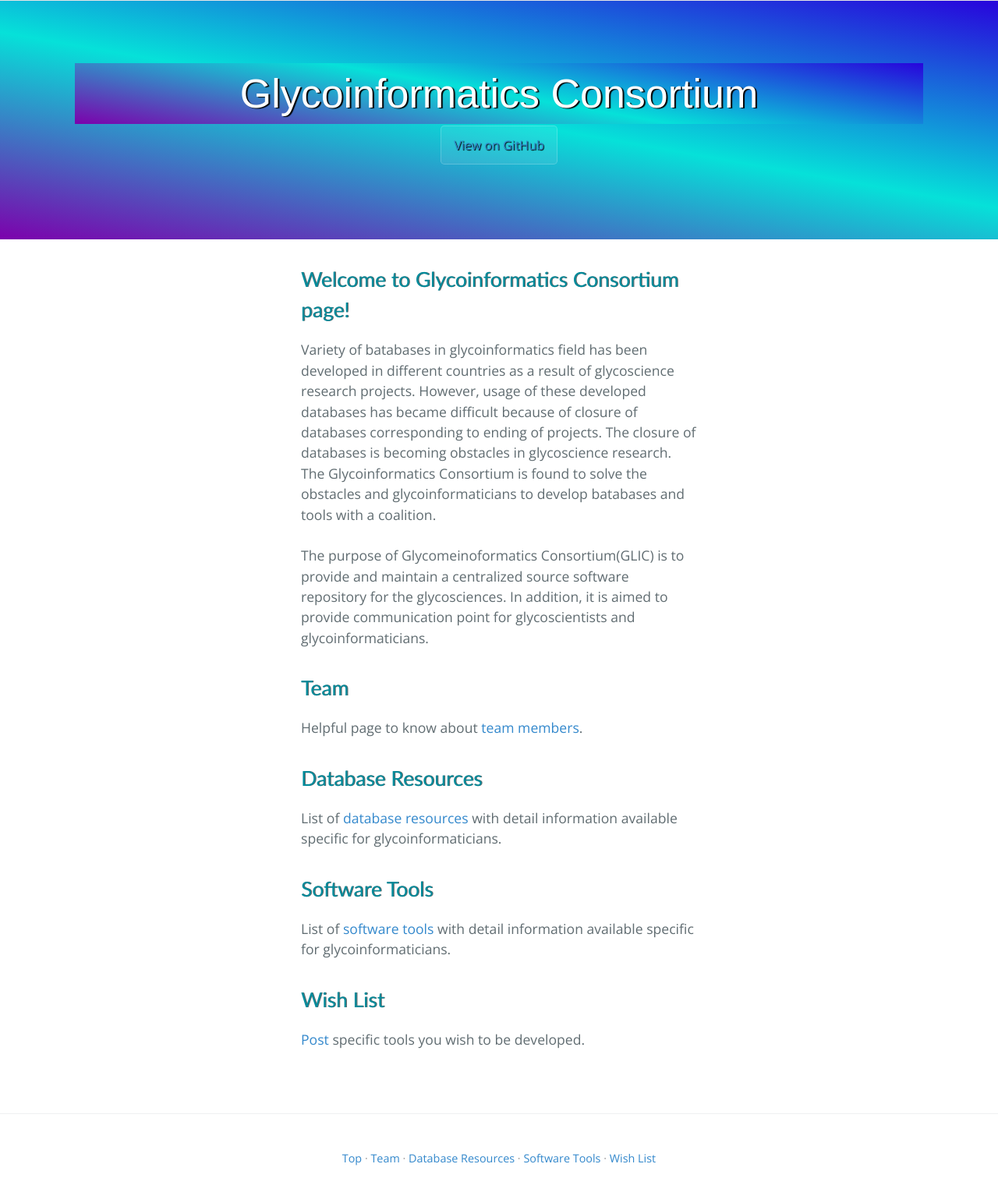
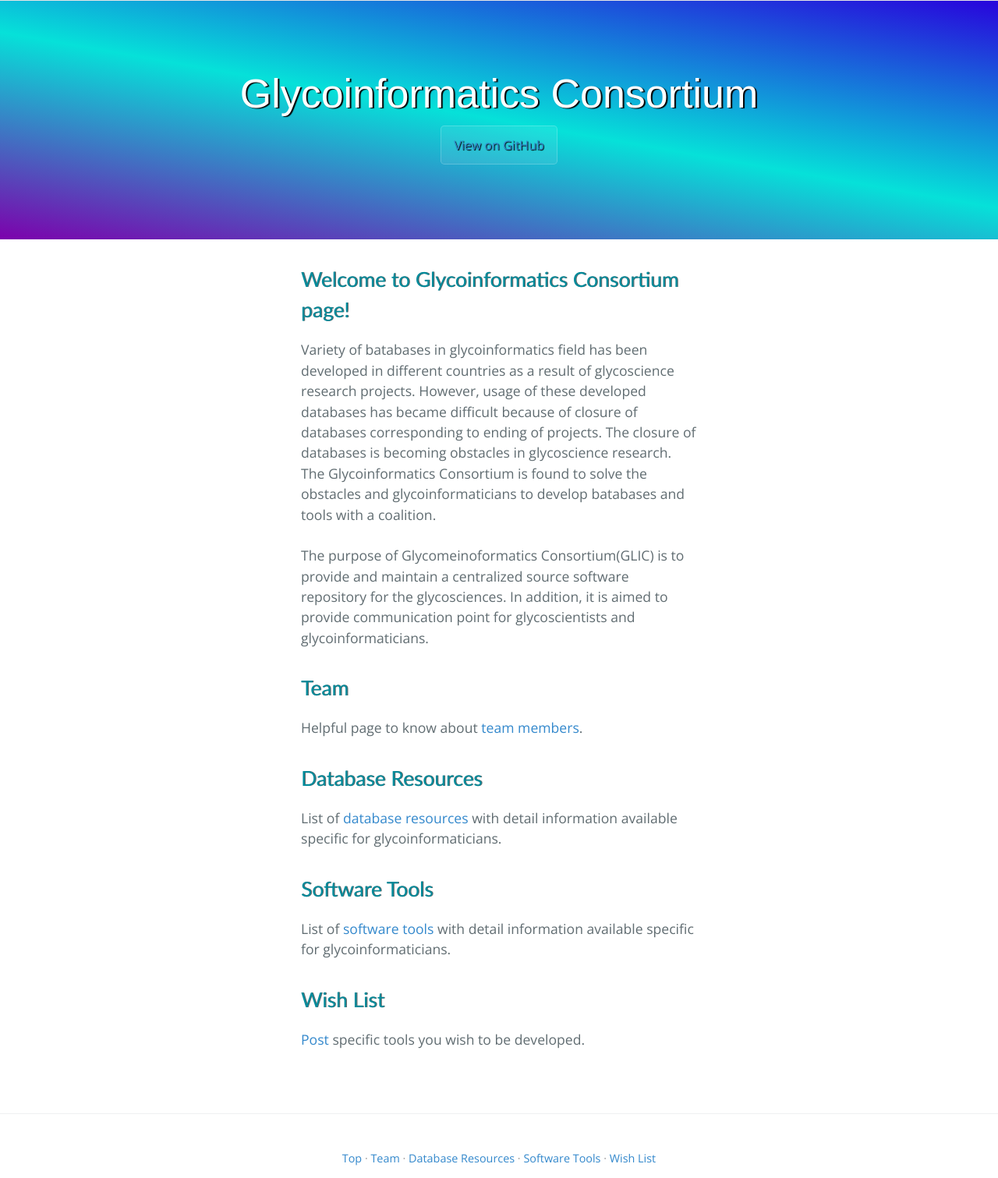
Before and after one commit to glycoinfo/glic-old, a Jekyll site: the page built from index.md, in a window 1280 px wide. Shown: the whole page at 78% size. Built offline with Jekyll 4.4.1, drawn with Linux system fonts in a browser that asks for light colours; nearby versions of some CDN libraries; Markdown is read by kramdown in place of the engine named in the settings.

Commit message:
Update stylesheet.css

```diff
--- a/css/stylesheet.css
+++ b/css/stylesheet.css
@@ -76,7 +76,9 @@
   margin-top: 0;
   margin-bottom: 0.1rem;
   font-family:Arial,Helvetica Neue,Helvetica,sans-serif;
-  text-shadow:2px 1px 1px #000;}
+  text-shadow:2px 1px 1px #000;
+  background:none;
+}
 
 @media screen and (min-width: 64em) {
   .project-name {
```
